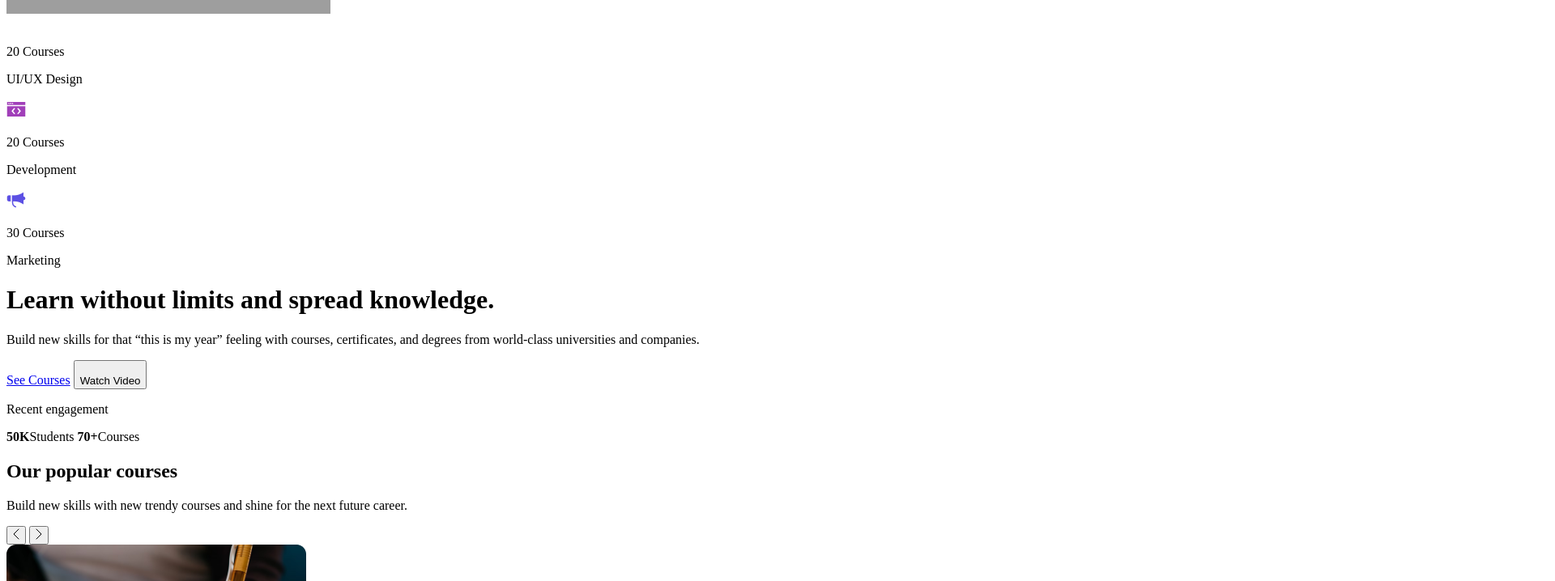
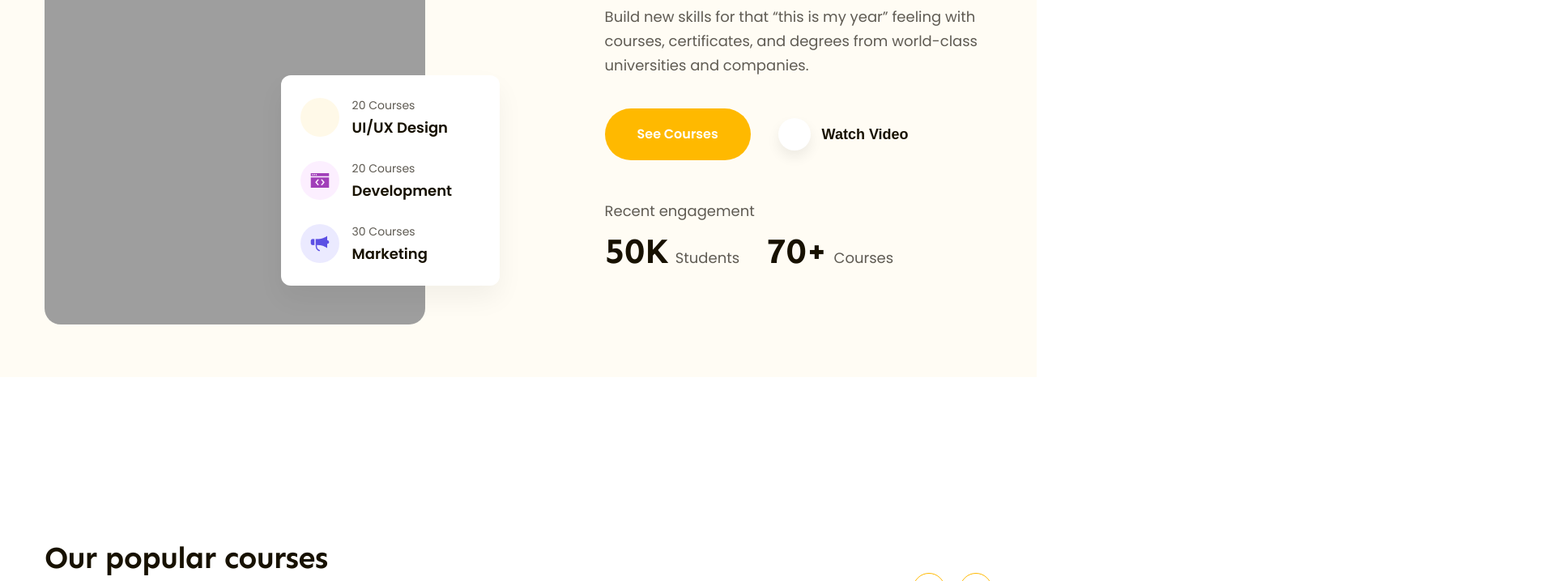
Before and after one commit to NguyenHoangNguyenn/LandingPage2, a plain HTML site: page index.html in a window 1280 px wide. Shown: the part 434-1152 px from the top of the page at 81% size, 1920 px wide, since content can reach past the window. Drawn offline with Linux system fonts and the light colour scheme; the site is published under a folder, as on GitHub Pages, so addresses that start at the root find nothing.

Commit message:
first commit

```diff
--- a/index.html
+++ b/index.html
@@ -6,7 +6,7 @@
     <meta name="viewport" content="width=device-width, initial-scale=1.0" />
     <title>Project 02</title>
     <!-- Reset CSS -->
-    <link rel="stylesheet" href="/assets/css/reset.css" />
+    <link rel="stylesheet" href="./assets/css/reset.css" />
 
     <!-- Embed fonts -->
     <link rel="preconnect" href="https://fonts.googleapis.com" />
@@ -17,7 +17,7 @@
     />
 
     <!-- Styles  -->
-    <link rel="stylesheet" href="/assets/css/styles.css" />
+    <link rel="stylesheet" href="./assets/css/styles.css" />
   </head>
   <body>
 
```
